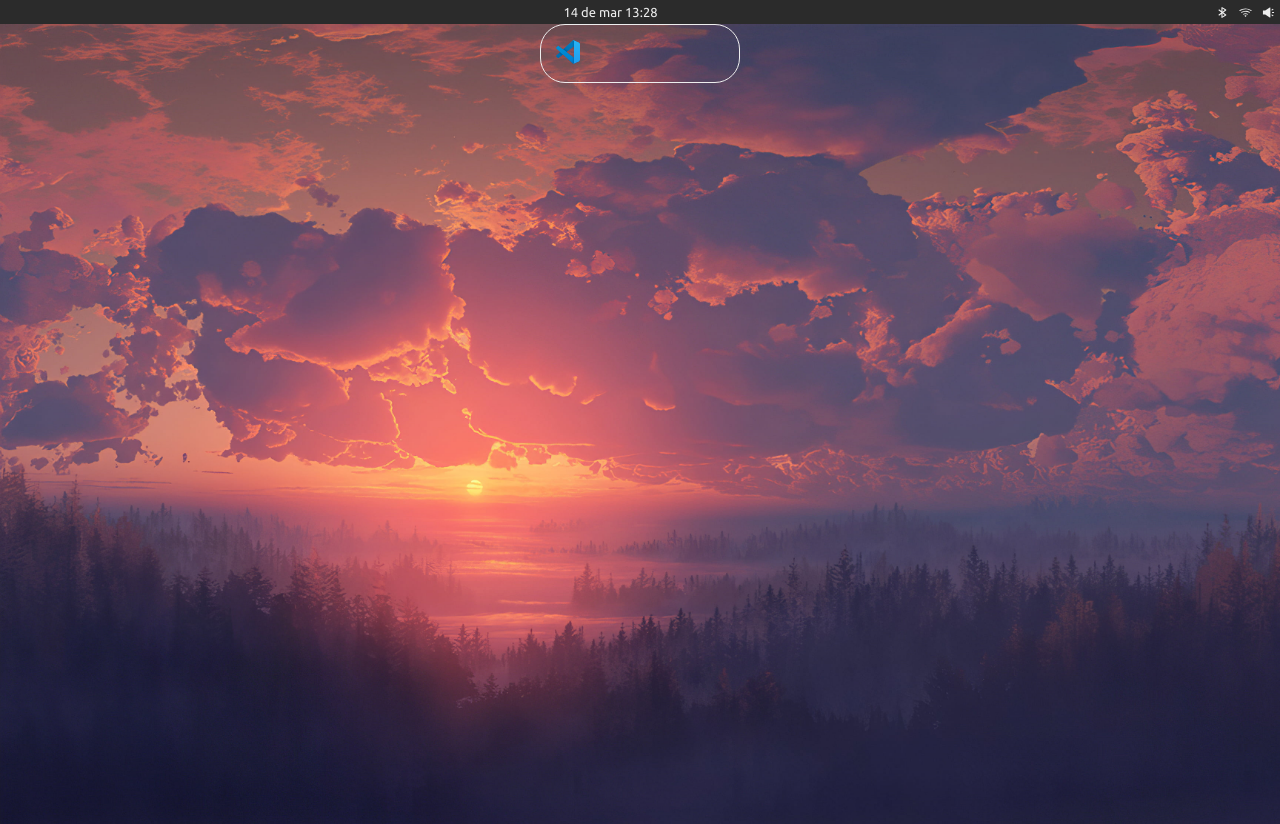
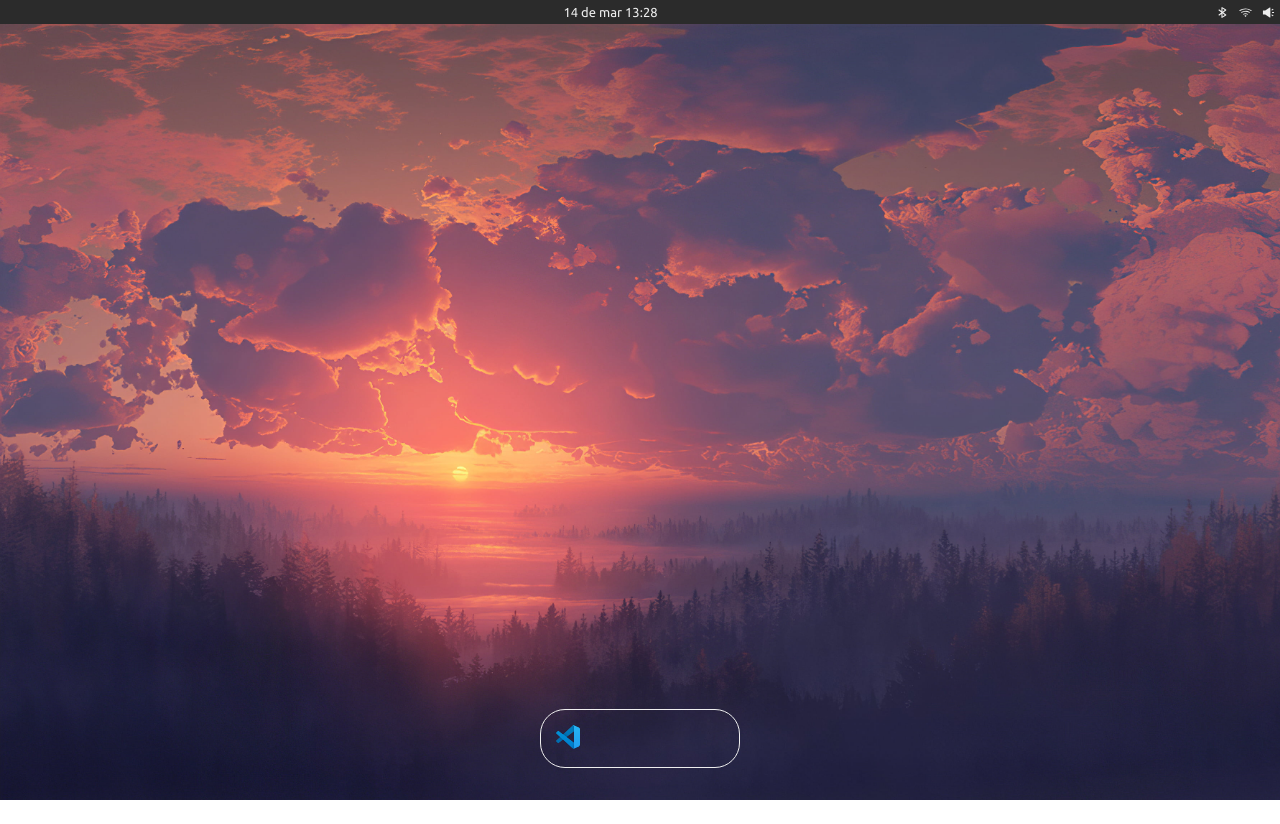
Before and after one commit to Jefferson-Guirra/Vscode-Portfolio, a Next.js app: page /desktop in a window 1280 px wide. After the commit the page ends 800 px from the top, so only its background shows below. Built offline with nearby package versions, Linux system fonts and the light colour scheme.

Commit message:
refactor: removing css property from header and ensuring navbar stays below

```diff
--- a/src/styles/desktop.module.css
+++ b/src/styles/desktop.module.css
@@ -2,19 +2,9 @@
   background-image: url('../../public/images/background.jpg');
   background-repeat: no-repeat;
   background-size: cover;
-  height: 100vh;
+  height: calc(100vh - 24px);
   display: flex;
   flex-direction: column;
-  justify-content: space-between;
-}
-
-.header {
-  background-color: var(--login-secondary-color);
-  color: #eee;
-  display: flex;
-  justify-content: center;
-  font-size: 13px;
-  padding: 5px;
 }
 
 .nav {
@@ -24,6 +14,8 @@
   border-radius: 25px;
   padding: 10px;
   margin-bottom: 2rem;
+  position: absolute;
+  bottom: 0;
   align-self: center;
 }
 
```
